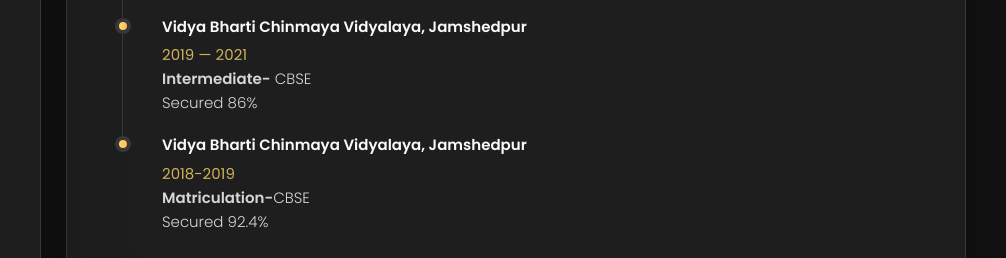
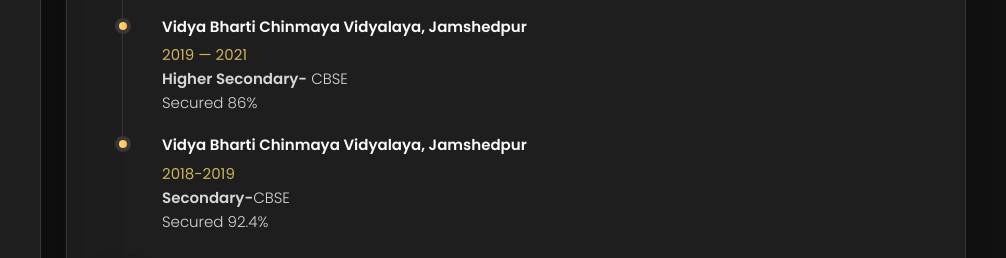
Before and after one commit to gouravpandey111/portfolio, a plain HTML site: page index.html in a window 1280 px wide. Both pictures are taken after a click on the button "Resume". Shown: the part 364-622 px from the top of the page, 274-1280 px from the left. Drawn offline with nearby package versions, Linux system fonts and the light colour scheme.

Commit message:
Update index.html

```diff
--- a/index.html
+++ b/index.html
@@ -512,7 +512,7 @@
               <span>2019 — 2021</span>
 
               <p class="timeline-text">
-                <B>Intermediate-</B> CBSE<br>
+                <B>Higher Secondary-</B> CBSE<br>
                 Secured 86%
               </p>
 
@@ -525,7 +525,7 @@
               <span>2018-2019</span>
 
               <p class="timeline-text">
-                <B>Matriculation-</B>CBSE<br>
+                <B>Secondary-</B>CBSE<br>
                 Secured 92.4%
               </p>
 
```
